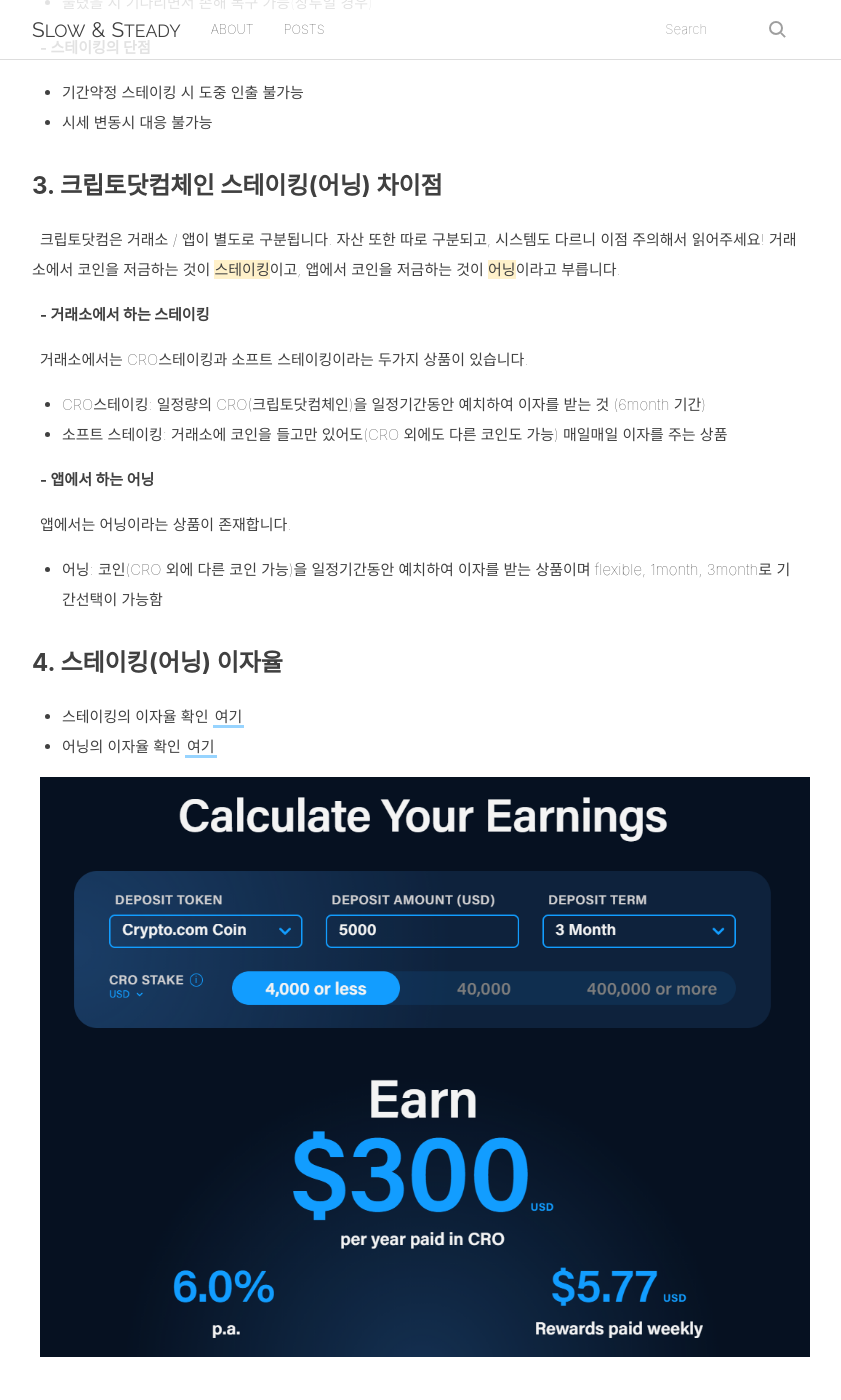
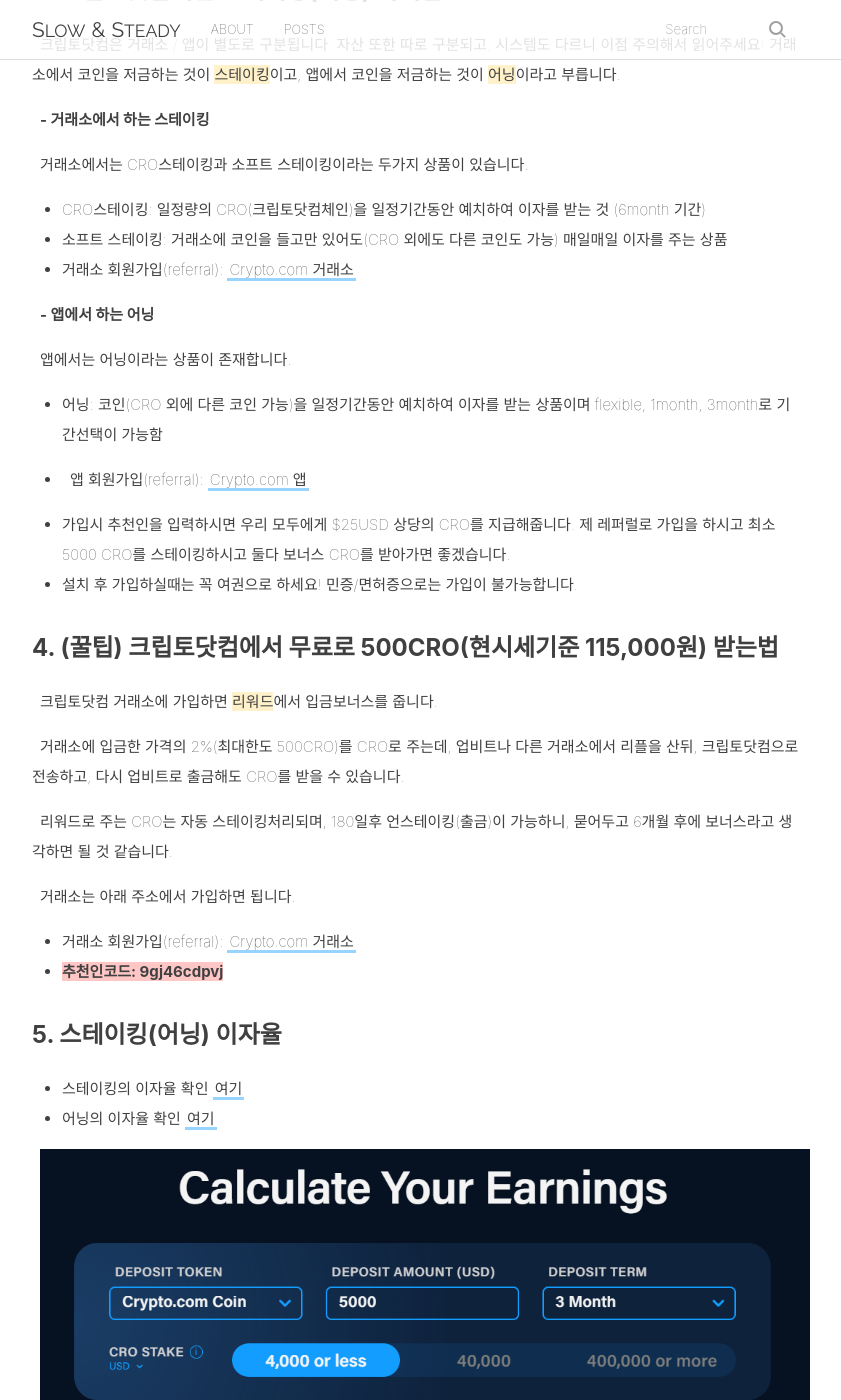
Before and after one commit to daesuni/daesuni.github.io, a Jekyll site: the page built from _posts/2021-04-25-Cryptodotcom.md, in a window 1280 px wide and 1400 px high, scrolled down 1386 px. Shown: the whole window, without its empty margins (223-1064 px from the left). Built offline with Jekyll 4.4.1, drawn with Linux system fonts in a browser that asks for light colours; comment, search, counter and statistics services are not loaded; some of the changed text lies outside the part shown.

Commit message:
new post

```diff
--- a/_posts/2021-04-25-Cryptodotcom.md
+++ b/_posts/2021-04-25-Cryptodotcom.md
@@ -12,6 +12,11 @@
  - 크립토닷컴 어닝
  - 크립토닷컴 코인
  - 크립토닷컴 전망
+ - 크립토닷컴체인
+ - cryptocom
+ - 스테이킹
+ - 어닝
+ - 무료코인
 ---
 
 <p align="center"><img src="/images/posts/cryptologo.png"></p>
@@ -25,12 +30,6 @@
 크립토닷컴 또는 크립토닷컴체인은 `비자(VISA)` 선불카드를 만들어, 전 세계 비자카드 가맹점에서 결제 수단으로 사용할 수 있는 암호화폐사업과 ERC-20 기반의 CRO를 수수료 코인 및 이벤트 용으로 적극 활용하고 있는 암호화폐 거래소 사업 두가지를 메인으로 진행 하고 있습니다.
 
 아직까지 그 누구도 전 세계적으로 암호화폐 카드 결제시장을 선점하지 못한 상태입니다. 시장에서 실제로 얼마만큼 활용될 수 있는지, 고객이 받아들일 수 있는 환경 및 서비스가 갖춰져 있는지 등이 향후 성공 여부를 결정할 것이며, 이런 경쟁 속에서 크립토닷컴은 얼마 전 `TIME`지와 파티너십을 맺는 등 활발하게 프로젝트가 진행되고 있어 기대가 되는 코인입니다.
-
-- 크립토닷컴 주소: <a target="_blank" href="https://crypto.com">Crypto.com</a>
-- 회원가입(referral): <a target="_blank" href="https://crypto.com/app/9gj46cdpvj">Crypto.com</a>
-- <span style="background: #ffc6c6;font-weight: bold;">추천인코드: 9gj46cdpvj</span>
-- 가입시 추천인을 입력하시면 우리 모두에게 $25USD 상당의 CRO를 지급해줍니다. 제 레퍼럴로 가입을 하시고 최소 5000 CRO를 스테이킹하시고 둘다 보너스 CRO를 받아가면 좋겠습니다.
-- 설치 후 가입하실때는 꼭 여권으로 하세요! 민증/면허증으로는 가입이 불가능합니다.
 
 
 ### 2. 스테이킹(어닝)이란?
@@ -57,14 +56,34 @@
 거래소에서는 CRO스테이킹과 소프트 스테이킹이라는 두가지 상품이 있습니다.
 - CRO스테이킹: 일정량의 CRO(크립토닷컴체인)을 일정기간동안 예치하여 이자를 받는 것 (6month 기간)
 - 소프트 스테이킹: 거래소에 코인을 들고만 있어도(CRO 외에도 다른 코인도 가능) 매일매일 이자를 주는 상품
+- 거래소 회원가입(referral): <a target="_blank" href="https://crypto.com/exch/9gj46cdpvj">Crypto.com 거래소</a>
 
 <b>- 앱에서 하는 어닝</b>
 
 앱에서는 어닝이라는 상품이 존재합니다.
 - 어닝: 코인(CRO 외에 다른 코인 가능)을 일정기간동안 예치하여 이자를 받는 상품이며 flexible, 1month, 3month로 기간선택이 가능함
+- 앱 회원가입(referral): <a target="_blank" href="https://crypto.com/app/9gj46cdpvj">Crypto.com 앱</a>
 
 
-### 4. 스테이킹(어닝) 이자율
+- 가입시 추천인을 입력하시면 우리 모두에게 $25USD 상당의 CRO를 지급해줍니다. 제 레퍼럴로 가입을 하시고 최소 5000 CRO를 스테이킹하시고 둘다 보너스 CRO를 받아가면 좋겠습니다.
+- 설치 후 가입하실때는 꼭 여권으로 하세요! 민증/면허증으로는 가입이 불가능합니다.
+
+
+### 4. (꿀팁) 크립토닷컴에서 무료로 500CRO(현시세기준 115,000원) 받는법
+
+크립토닷컴 거래소에 가입하면 `리워드`에서 입금보너스를 줍니다.
+
+거래소에 입금한 가격의 2%(최대한도 500CRO)를 CRO로 주는데, 업비트나 다른 거래소에서 리플을 산뒤, 크립토닷컴으로 전송하고, 다시 업비트로 출금해도 CRO를 받을 수 있습니다.
+
+리워드로 주는 CRO는 자동 스테이킹처리되며, 180일후 언스테이킹(출금)이 가능하니, 묻어두고 6개월 후에 보너스라고 생각하면 될 것 같습니다.
+
+거래소는 아래 주소에서 가입하면 됩니다.
+
+- 거래소 회원가입(referral): <a target="_blank" href="https://crypto.com/exch/9gj46cdpvj">Crypto.com 거래소</a>
+- <span style="background: #ffc6c6;font-weight: bold;">추천인코드: 9gj46cdpvj</span>
+
+
+### 5. 스테이킹(어닝) 이자율
 
 - 스테이킹의 이자율 확인 <a target="_blank" href="https://help.crypto.com/ko/articles/3515088-exchange%EC%97%90%EC%84%9C-%EC%A0%9C%EA%B3%B5%EB%90%98%EB%8A%94-cro-%EC%8A%A4%ED%85%8C%EC%9D%B4%ED%82%B9-%ED%98%9C%ED%83%9D">여기</a>
 - 어닝의 이자율 확인 <a target="_blank" href="https://crypto.com/earn">여기</a>
@@ -73,7 +92,7 @@
 <p align="center"><img src="/images/posts/cryptoearning.png"></p>
 
 
-### 5. 개인적인 생각
+### 6. 개인적인 생각
 
 물리셨거나 장기투자를 원하시는 분들은 거래소에 방치하는 것보다 추가적인 수익으로 손실을 만회할 수 있는 좋은 방법인것 같습니다.
 다만 기간확정 스테이킹은 원하는 시세에 거래를 하지 못하게되니 이부분에 주의를 하시면 될것 같습니다.
```
Also changed, not shown: images/posts/cryptoearning2.png (added).
